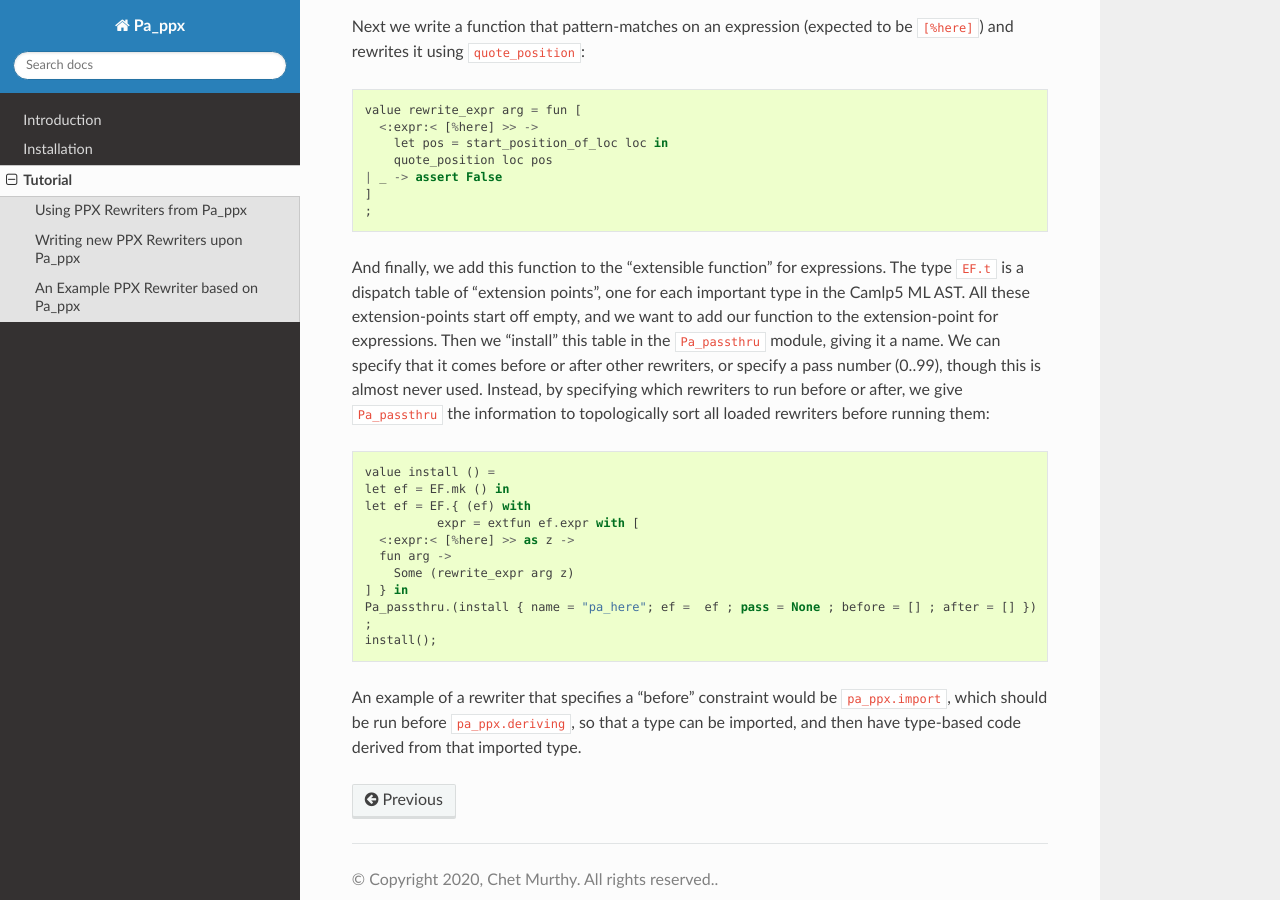
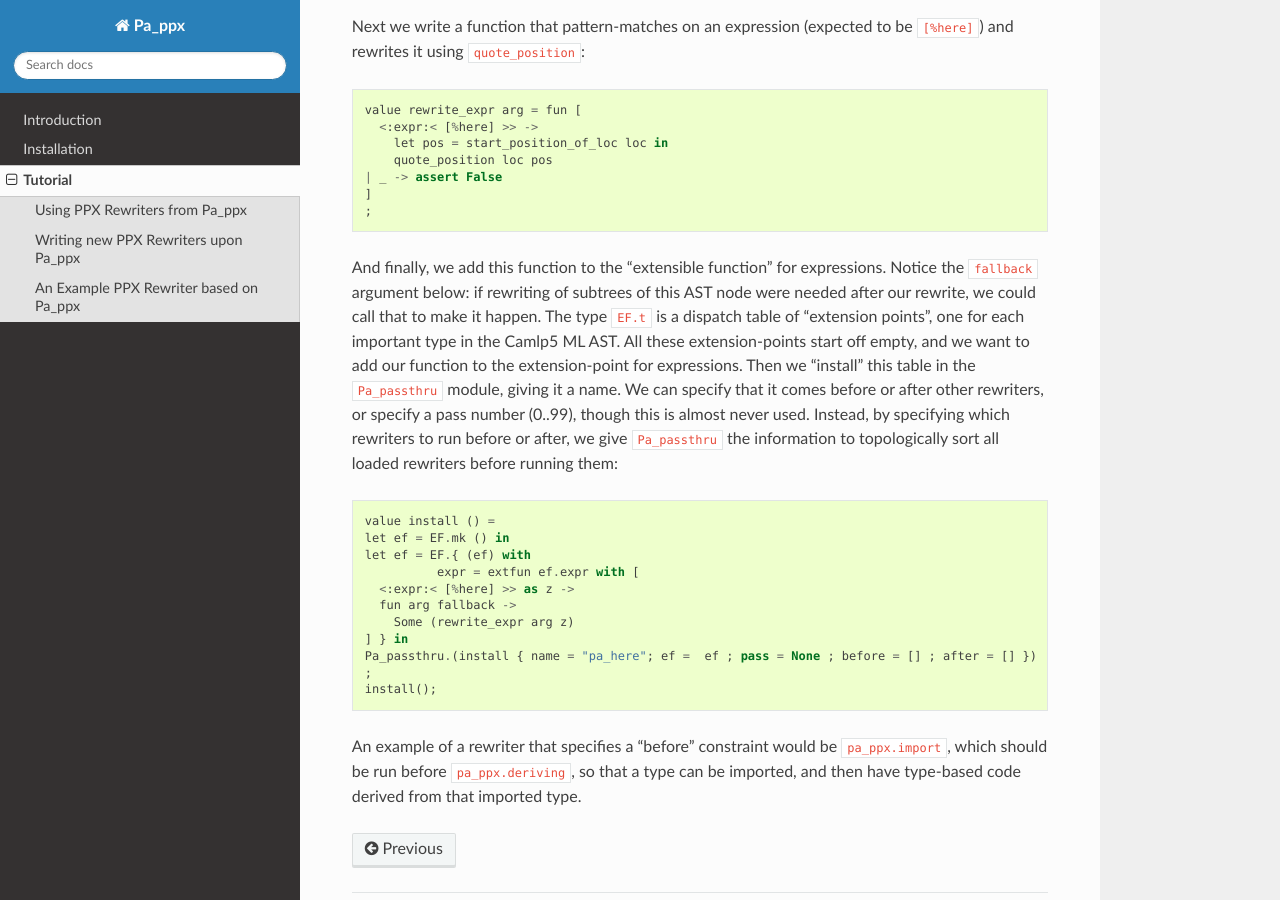
Before and after one commit to chetmurthy/pa_ppx, a Sphinx documentation site: the page built from doc/tutorial.rst, in a window 1280 px wide and 900 px high, scrolled down 3126 px. Built offline with Sphinx 7.4.7 and the Read the Docs theme 2.0.0, drawn with Linux system fonts in a browser that asks for light colours; pages that are not in the unit, such as notebooks, are missing from menus.

Commit message:
add "fallback" argument to extension_points.
# Please enter the commit message for your changes. Lines starting
# with '#' will be ignored, and an empty message aborts the commit.
# On branch master
# Your branch is up-to-date with 'origin/master'.
#
# Changes to be committed:
#       modified:   base/pa_normalize.ml
#       modified:   base/pa_passthru.ml
#       modified:   base/pa_passthru.mli
#       modified:   doc/tutorial.rst
#       modified:   pa_assert/pa_assert.ml
#       modified:   pa_deriving/pa_deriving.ml
#       modified:   pa_deriving/pa_rebindto.ml
#       modified:   pa_deriving/surveil.ml
#       modified:   pa_dock/pa_dock.ml
#       modified:   pa_expect_test/pa_expect_test.ml
#       modified:   pa_hashrecons/pa_hashrecons.ml
#       modified:   pa_here/pa_here.ml
#       modified:   pa_import/pa_import.ml
#       modified:   pa_inline_test/pa_inline_test.ml
#       modified:   pa_undo_deriving/pa_undo_deriving.ml
#       modified:   pa_unmatched_vala/pa_unmatched_vala.ml
#
# Untracked files:
#       tests-inline/ppx_sexp_test.pappx.ml
#       tests-inline/ppx_sexp_test.ppx.ml
#       tmp/
#

```diff
--- a/doc/tutorial.rst
+++ b/doc/tutorial.rst
@@ -157,23 +157,25 @@ Next we write a function that pattern-matches on an expression
   ;
 
 And finally, we add this function to the "extensible function" for
-expressions.  The type ``EF.t`` is a dispatch table of "extension
-points", one for each important type in the Camlp5 ML AST.  All these
-extension-points start off empty, and we want to add our function to
-the extension-point for expressions.  Then we "install" this table in
-the ``Pa_passthru`` module, giving it a name.  We can specify that it
-comes before or after other rewriters, or specify a pass number
-(0..99), though this is almost never used.  Instead, by specifying
-which rewriters to run before or after, we give ``Pa_passthru`` the
-information to topologically sort all loaded rewriters before running
-them::
+expressions.  Notice the ``fallback`` argument below: if rewriting of
+subtrees of this AST node were needed after our rewrite, we could call
+that to make it happen.  The type ``EF.t`` is a dispatch table of
+"extension points", one for each important type in the Camlp5 ML AST.
+All these extension-points start off empty, and we want to add our
+function to the extension-point for expressions.  Then we "install"
+this table in the ``Pa_passthru`` module, giving it a name.  We can
+specify that it comes before or after other rewriters, or specify a
+pass number (0..99), though this is almost never used.  Instead, by
+specifying which rewriters to run before or after, we give
+``Pa_passthru`` the information to topologically sort all loaded
+rewriters before running them::
 
   value install () =
   let ef = EF.mk () in
   let ef = EF.{ (ef) with
             expr = extfun ef.expr with [
     <:expr:< [%here] >> as z ->
-    fun arg ->
+    fun arg fallback ->
       Some (rewrite_expr arg z)
   ] } in
   Pa_passthru.(install { name = "pa_here"; ef =  ef ; pass = None ; before = [] ; after = [] })
```
Also changed, not shown: 15 other files.
